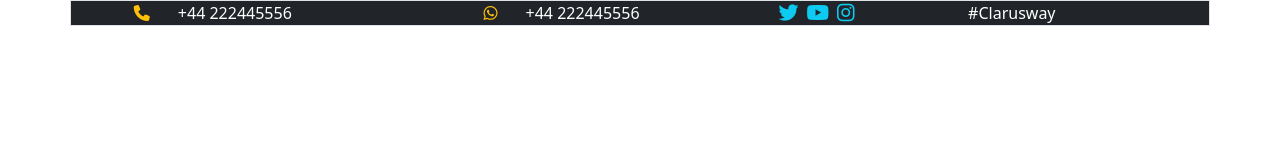
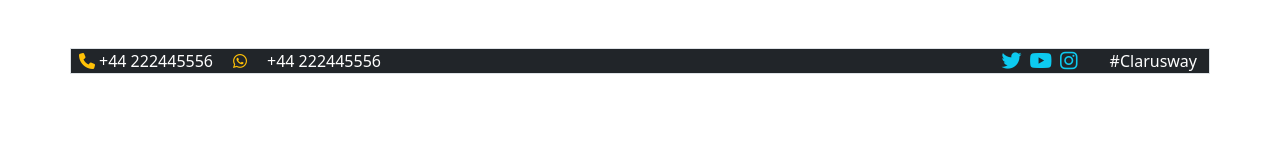
Before and after one commit to muhammetsalihaslan/first-bootstrap-project, a plain HTML site: page index.html in a window 1280 px wide. Drawn offline with nearby package versions, Linux system fonts and the light colour scheme.

Commit message:
updated0106

```diff
--- a/index.html
+++ b/index.html
@@ -19,26 +19,25 @@
 <body>
 
 
-    <div class="container border bg-dark text-white">
+    <div class="container border bg-dark text-white mt-5">
         <div class="row">
-            <div class="col-1 d-flex align-items-center justify-content-end me-0"><i class="fa-solid fa-phone text-warning ps-2 pe-1"></i></div>
-            <div class="col d-flex align-items-center justify-content-start">+44 222445556</div>
-            <div class="col-1 d-flex align-items-center justify-content-end"><i class="fa-brands fa-whatsapp text-warning ps-3 pe-1"></i></div>
+            <div class="col-auto col-md-auto col-sm-auto p-0 d-flex align-items-center"><i class="fa-solid fa-phone text-warning ps-2 pe-1"></i></div>
+
+            <div class="col-auto col-md-auto p-0 d-flex align-items-center">+44 222445556</div>
+
+            <div class="col-auto col-md-auto col-sm-auto d-flex align-items-center p-1 "><i class="fa-brands fa-whatsapp text-warning ps-3 pe-1"></i></div>
+
             <div class="col d-flex align-items-center justify-content-start ">+44 222445556</div>
-            <div class="col-2 d-flex align-items-center"><i class="fa-brands fa-twitter text-info pe-2 lead"></i><i class="fa-brands fa-youtube text-info pe-2 lead"></i><i class="fa-brands fa-instagram text-info pe-2 lead"></i></div>
-            <div class="col d-flex align-items-center">#Clarusway</div>
+
+            <div class="col d-flex align-items-center justify-content-end ">
+                <i class="fa-brands fa-twitter text-info pe-2 lead"></i>
+                <i class="fa-brands fa-youtube text-info pe-2 lead"></i>
+                <i class="fa-brands fa-instagram text-info pe-2 lead "></i>
+            </div>
+
+            <div class="col-auto d-flex align-items-center justify-content-start">#Clarusway</div>
         </div>
     </div>
-
-
-
-
-
-
-
-
-
-
 
 
 
```
